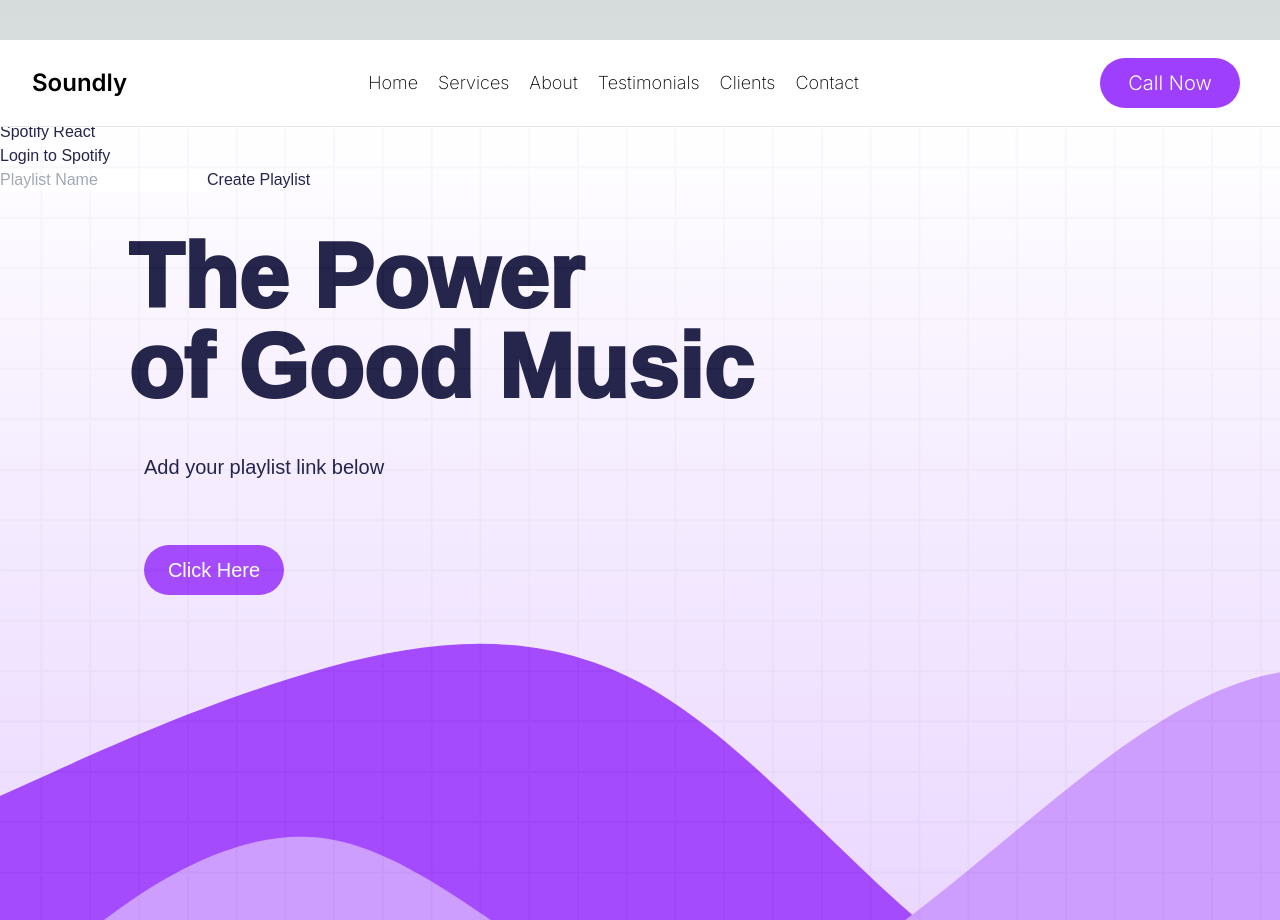
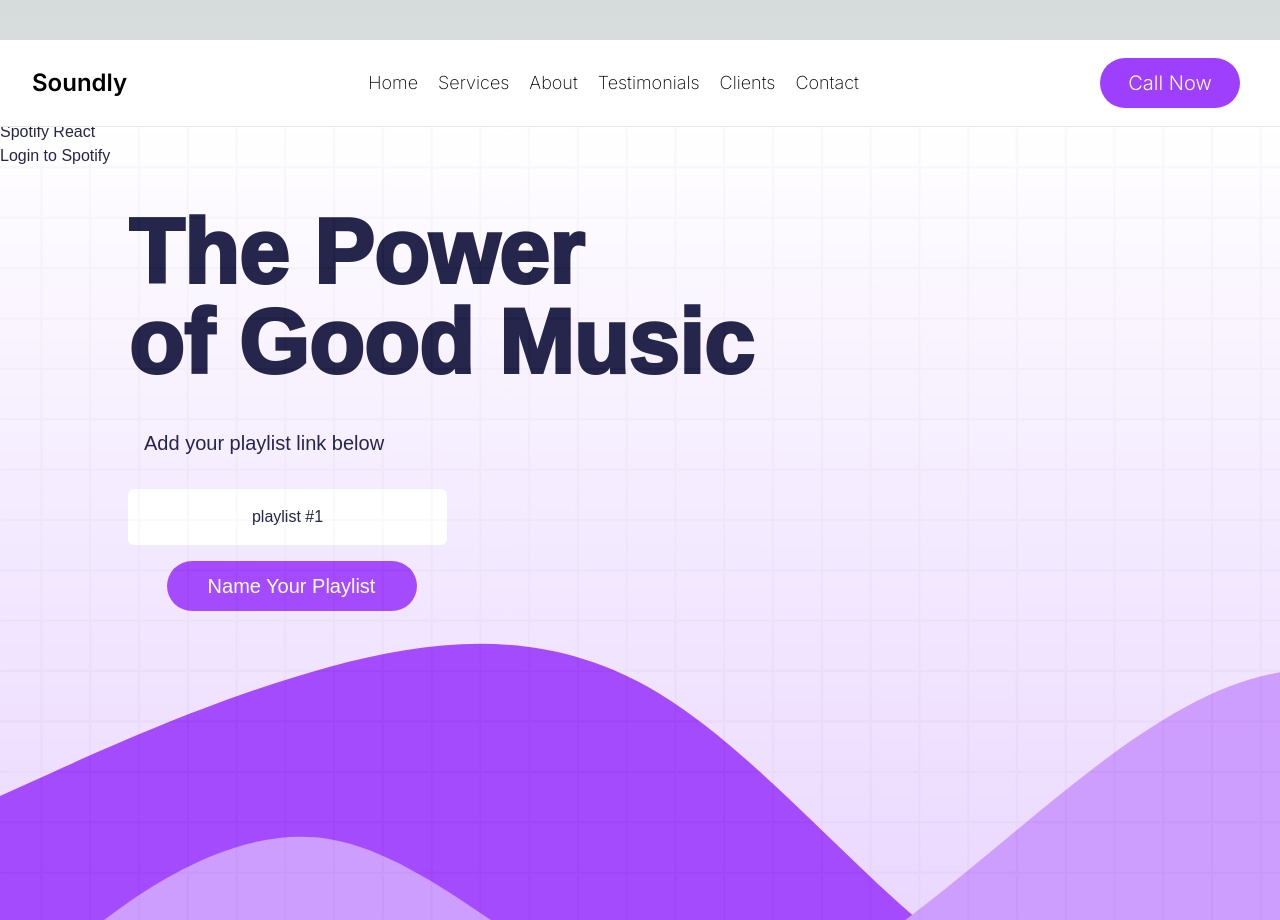
Before and after one commit to Njoe00/Youtube-PlayList-To-Spotify-Converter, a Next.js app: page / in a window 1280 px wide. Built offline with nearby package versions, Linux system fonts and the light colour scheme; a web font is replaced by a local one; what ldrs would draw is missing.

Commit message:
adding loading state, error handdling, and styling to playlist creation, and changing forms when playlist is created

```diff
--- a/src/app/page.tsx
+++ b/src/app/page.tsx
@@ -165,6 +165,16 @@ export default function Home() {
             ) : (
               <button onClick={logout}>Logout</button>
             )}
+            <TitleCard />
+            {spotifyPlayListId ? (
+              <YoutubePlaylistTitles
+                playListItem={playListItem}
+                setPlayListItem={setPlayListItem}
+                playListId={playListId}
+                setPlayListId={setPlayListId}
+                searchSpotifyTracks={searchSpotifyTracks}
+              />
+            ) : (
               <Playlist
                 token={token}
                 tracks={tracks}
@@ -173,14 +183,7 @@ export default function Home() {
                 setPassTrackUri={setPassTrackUri}
                 setSpotifyPlayListId={setSpotifyPlayListId}
               />
-            <TitleCard />
-            <YoutubePlaylistTitles
-              playListItem={playListItem}
-              setPlayListItem={setPlayListItem}
-              playListId={playListId}
-              setPlayListId={setPlayListId}
-              searchSpotifyTracks={searchSpotifyTracks}
-            />
+            )}
           </div>
         </div>
       </main>
--- a/src/app/playlist/page.tsx
+++ b/src/app/playlist/page.tsx
@@ -1,5 +1,7 @@
-import React, { useState, useEffect } from "react";
+import React, { useState } from "react";
 import axios from "axios";
+import { waveform } from "ldrs";
+waveform.register();
 
 export default function Playlist({
   token,
@@ -16,9 +18,15 @@ export default function Playlist({
   setPassTrackUri: React.Dispatch<React.SetStateAction<boolean>>;
   setSpotifyPlayListId: React.Dispatch<React.SetStateAction<string>>;
 }) {
-  const [playlistName, setPlaylistName] = useState("");
+  const [playlistName, setPlaylistName] = useState("playlist #1");
+  const [errorMessage, setErrorMessage] = useState(false);
+  const [isLoading, setIsLoading] = useState(false);
 
   const createPlaylist = async () => {
+    if (playlistName.length === 0) {
+      setErrorMessage(true);
+    }
+    setIsLoading(true);
     try {
       const response = await axios.post(
         "https://api.spotify.com/v1/me/playlists",
@@ -37,17 +45,41 @@ export default function Playlist({
     } catch (error) {
       console.error("Error creating playlist:", error);
     }
+    setIsLoading(false);
   };
 
   return (
-    <div>
+    <div className="pl-32 z-40 pt-2 flex ">
+      <div className="flex-col items-center flex">
         <input
+          className="p-4 px-14 mt-2 mr-2 rounded-md text-center"
           type="text"
           placeholder="Playlist Name"
           value={playlistName}
           onChange={(e) => setPlaylistName(e.target.value)}
         />
-      <button onClick={createPlaylist}>Create Playlist</button>
+        {errorMessage && playlistName.length === 0 && (
+          <div className="text-red-600 mt-4 text-lg w-[300px] h-[40px] text-center">
+            The text box is empty.
+          </div>
+        )}
+        {!errorMessage && playlistName.length > 0 && !isLoading && (
+          <button
+            onClick={createPlaylist}
+            className="text-xl m-4 text-white bg-primary-color w-[250px] h-[50px] font-light rounded-full hover:bg-black ease-in-out"
+          >
+            Name Your Playlist{" "}
+          </button>
+        )}
+        {isLoading && (
+          <l-waveform
+            size="50"
+            stroke="4"
+            speed="2"
+            color="#16163F"
+          ></l-waveform>
+        )}
+      </div>
     </div>
   );
 }
--- a/src/app/youtubeplaylist/page.tsx
+++ b/src/app/youtubeplaylist/page.tsx
@@ -40,7 +40,6 @@ export default function YoutubePlaylistTitles({
       });
     return response.data.items;
   };
-  console.log(isLoading);
 
   const handleClick = async () => {
     const playlist = await fetchPlaylist();
@@ -91,7 +90,6 @@ export default function YoutubePlaylistTitles({
                 Load from URL
               </button>
             )}
-
             {isLoading && (
               <l-waveform
                 size="75"
--- a/src/components/page.tsx
+++ b/src/components/page.tsx
@@ -13,7 +13,6 @@ export default function LoginCard({
   const RESPONSE_TYPE = "token";
   const SCOPE = "playlist-modify-private playlist-modify-public";
   const SHOW_DIALOG = "true";
-  const [email, setEmail] = useState("");
 
   return (
     <div className="flex justify-center flex-row">
```
Lines whose indentation alone changed are shown as unchanged.
